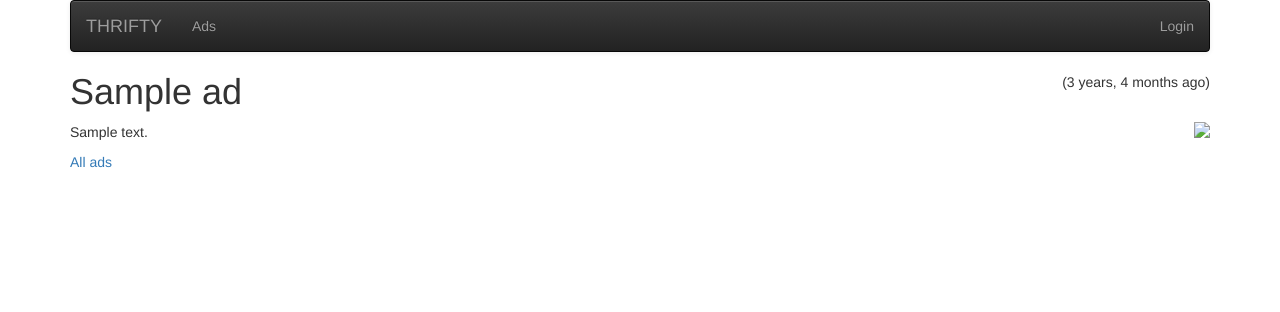
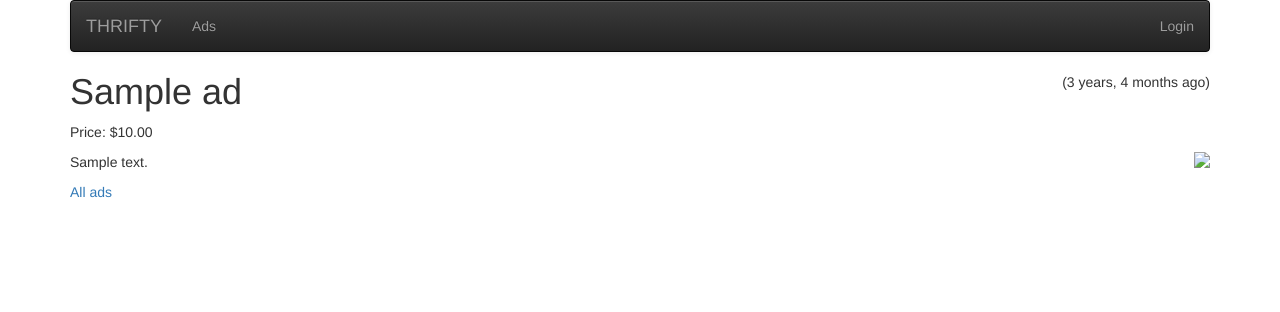
Before and after one commit to foy4748/dj4e, a Django app: page /ad/1 in a window 1280 px wide. Shown: the top 312 px of the page. Run offline with Django 4.2, Linux system fonts and the light colour scheme; tables that the repository leaves empty hold one stand-in row (values such as "Sample post"); some libraries are stand-ins or nearby versions.

Commit message:
Classified Ads + Pic | Done

```diff
--- a/mysite/ads/templates/ads/ad_detail.html
+++ b/mysite/ads/templates/ads/ad_detail.html
@@ -29,6 +29,7 @@
 {% endif %}
 </span>
 <h1>{{ ad.title }}</h1>
+<p> Price: ${{ ad.price }} </p>
 {% if ad.content_type %}
 <img style="float:right; max-width:50%;" src="{% url 'ads:ad_picture' ad.id %}"
     onclick="document.getElementById('overlay').style.display = 'block';">
@@ -37,8 +38,6 @@
 {{ ad.text }}
 </p>
 <p>
-</p>
-<p>
 <a href="{% url 'ads:ads' %}">All ads</a>
 </p>
 {% endblock %}
```
